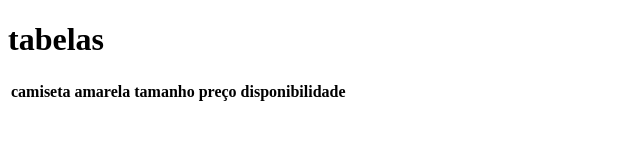
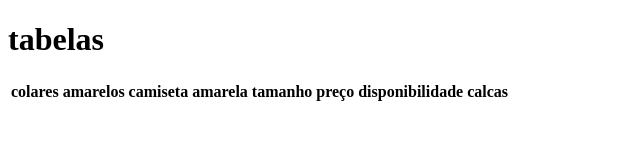
Before and after one commit to blackkkzada/Aula-tabela, a plain HTML site: page index.html in a window 1280 px wide. Shown: the whole page, without its empty margins (0-640 px from the left). Drawn offline with Linux system fonts and the light colour scheme.

Commit message:
Adicionados a tabelas de colares dorados

```diff
--- a/index.html
+++ b/index.html
@@ -10,11 +10,14 @@
     <h1>tabelas</h1>
     <table>
 <tr>
+    <th>colares amarelos</th>
      <th>camiseta</th>
      <th>amarela</th>
      <th>tamanho</th>
     <th>preço</th>
     <th>disponibilidade</th>
+    <th>calcas</th>
+
 
 </tr>
 
```
